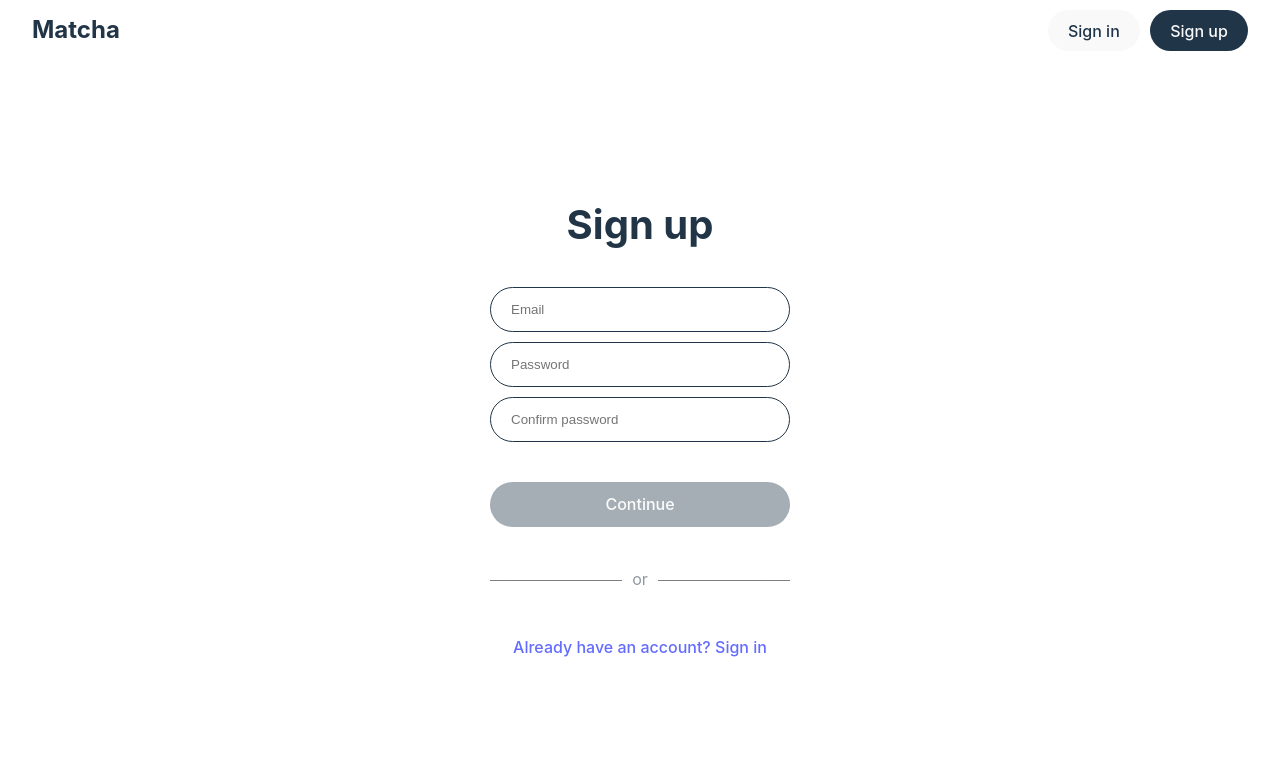
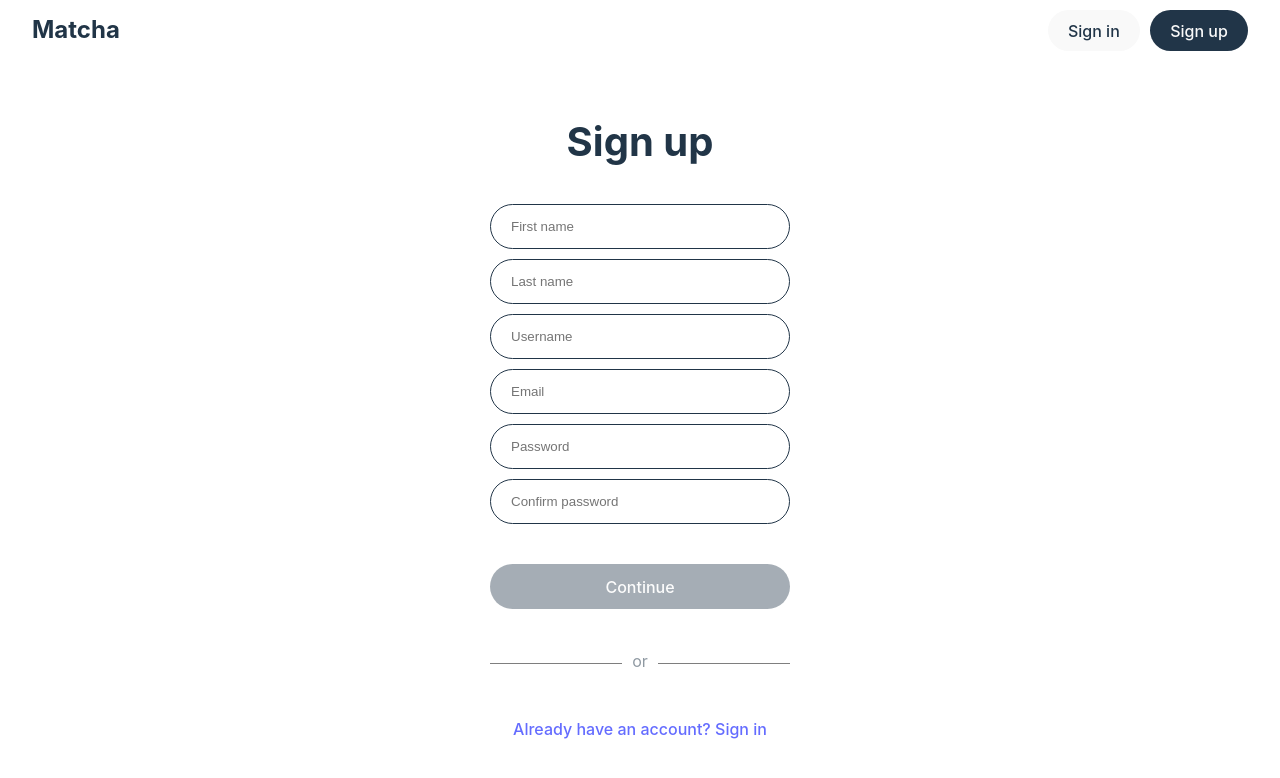
Before and after one commit to guysharony/matcha, a React (Vite) app in the folder frontend/: page /signup in a window 1280 px wide. Shown: the top 778 px of the page. Built offline with nearby package versions, Linux system fonts and the light colour scheme.

Commit message:
Added registration basics

```diff
--- a/frontend/src/bundles/fetch.ts
+++ b/frontend/src/bundles/fetch.ts
@@ -52,27 +52,19 @@ export default ((tools: Tools) => {
           body: JSON.stringify(body),
         });
 
-        if (response.redirected) window.location.href = response.url;
-
-        if (!tools.setStatus) {
-          tools.temporary.status = response.status;
-        } else {
-          tools.setStatus(response.status);
-        }
-
-	   const contentType = response.headers.get("content-type");
+				/*
+	   		const contentType = response.headers.get("content-type");
         const data =
           contentType && contentType.indexOf("application/json") === -1
             ? null
             : await response.json();
+				*/
+				if (response.status === 400) {
+					const errorData = await response.json();
+					throw new Error(JSON.stringify(errorData.errors));
+				}
 
-	if (data && ((data as FormErrorInterface).code == 422))
-          throw new FormError(
-            (data as FormErrorInterface).code,
-            (data as FormErrorInterface).message
-          );
-
-        return data;
+				return await response.json();
       },
       form: async <T = Record<string, any>>(
         uri: string,
--- a/frontend/src/routes/Signup/Signup.tsx
+++ b/frontend/src/routes/Signup/Signup.tsx
@@ -7,11 +7,33 @@ import withProtection from '@/hoc/withProtection';
 import './Signup.style.css';
 
 function Signup() {
+	const [firstName, setFirstName] = useState<string>('');
+	const [lastName, setLastName] = useState<string>('');
+	const [username, setUsername] = useState<string>('');
 	const [email, setEmail] = useState<string>('');
 	const [password, setPassword] = useState<string>('');
 	const [confirmPassword, setConfirmPassword] = useState<string>('');
 
-	const disable = email.length == 0 || password.length == 0 || confirmPassword.length == 0;
+	const disable = (
+		firstName.length == 0
+		|| lastName.length == 0
+		|| username.length == 0
+		|| email.length == 0
+		|| password.length == 0
+		|| confirmPassword.length == 0
+	);
+
+	const onChangeFirstName = (e: any) => {
+		setFirstName(e.currentTarget.value);
+	}
+
+	const onChangeLastName = (e: any) => {
+		setLastName(e.currentTarget.value);
+	}
+
+	const onChangeUsername = (e: any) => {
+		setUsername(e.currentTarget.value);
+	}
 
 	const onChangeEmail = (e: any) => {
 		setEmail(e.currentTarget.value);
@@ -25,17 +47,18 @@ function Signup() {
 		setConfirmPassword(e.currentTarget.value);
 	}
 
-	const onContinue = (e: any) => {
-		console.log('tester')
-		fetch.request.form('/auth/register', {
-
-		})
-			.then((e) => {
-				console.log(e)
-			})
-			.catch((e) => {
-				console.log(e)
+	const onContinue = async (e: any) => {
+		try {
+			await fetch.request.json('/auth/register', {
+				first_name: firstName,
+				last_name: lastName,
+				username: username,
+				email: email,
+				password: password
 			});
+		} catch (e: any) {
+			console.log(JSON.parse(e.message))
+		}
 	}
 
 	return (
@@ -45,6 +68,39 @@ function Signup() {
 					<h1 className='no-select'>Sign up</h1>
 				</div>
 				<div className='inputs-div'>
+					<div className='first_name-div'>
+						<input
+							name="first_name"
+							placeholder="First name"
+							autoCapitalize="none"
+							autoComplete="off"
+							autoCorrect="off"
+							type="text"
+							onChange={onChangeFirstName}
+							required />
+					</div>
+					<div className='last_name-div'>
+						<input
+							name="last_name"
+							placeholder="Last name"
+							autoCapitalize="none"
+							autoComplete="off"
+							autoCorrect="off"
+							type="text"
+							onChange={onChangeLastName}
+							required />
+					</div>
+					<div className='username-div'>
+						<input
+							name="username"
+							placeholder="Username"
+							autoCapitalize="none"
+							autoComplete="off"
+							autoCorrect="off"
+							type="text"
+							onChange={onChangeUsername}
+							required />
+					</div>
 					<div className='email-div'>
 						<input
 							name="email"
@@ -69,7 +125,7 @@ function Signup() {
 					</div>
 					<div className='confirm_password-div'>
 						<input
-							name="confirm-password"
+							name="confirm_password"
 							placeholder="Confirm password"
 							autoCapitalize="none"
 							autoComplete="off"
```
